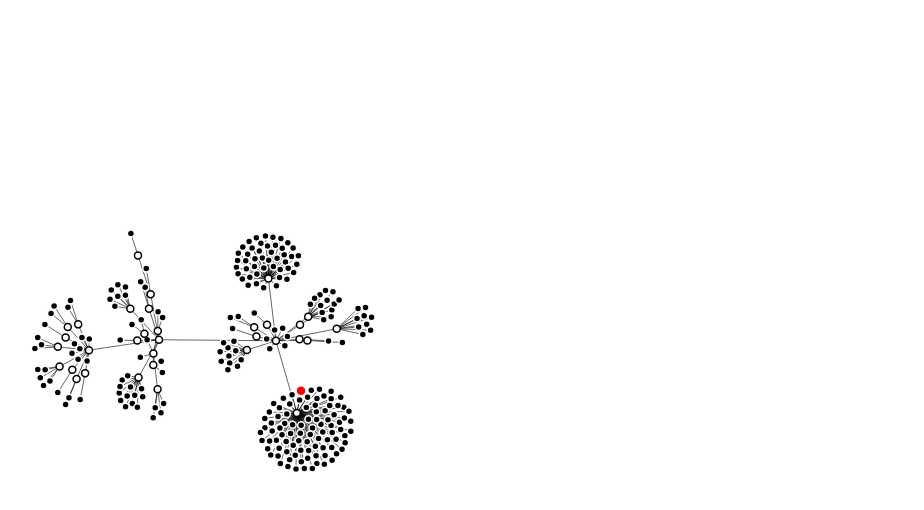
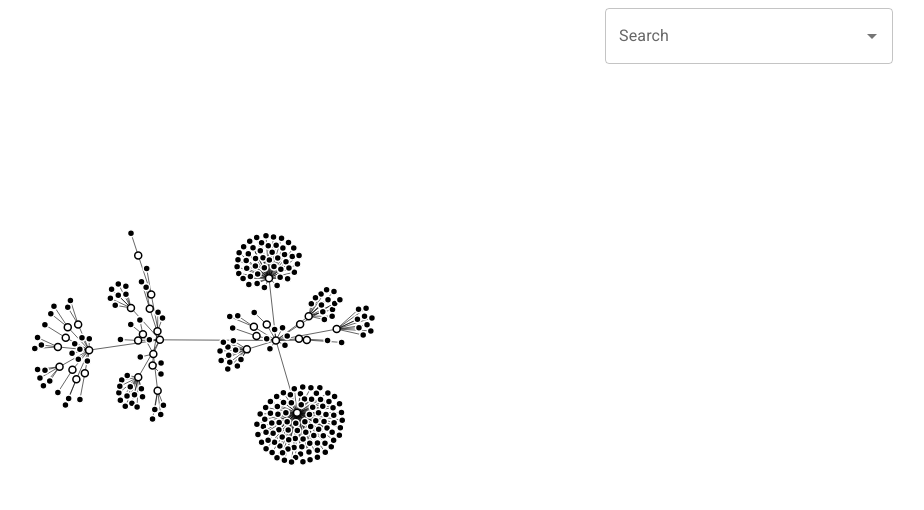
Before and after one commit to UTorontoDataScience/dsi-network, a React (Create React App) app in the folder react/: page / in a window 1280 px wide. Shown: the top 510 px of the page, without its empty margins (323-1247 px from the left). Built offline with nearby package versions, Linux system fonts and the light colour scheme.

Commit message:
rudimentary autocomplete to update force graph

```diff
--- a/react/src/Pages/ChartPage/ChartPage.tsx
+++ b/react/src/Pages/ChartPage/ChartPage.tsx
@@ -1,5 +1,5 @@
-import React, { useEffect, useState } from 'react';
-import { Grid } from '@mui/material';
+import React, { useEffect, useMemo, useState } from 'react';
+import { Autocomplete, Grid, TextField } from '@mui/material';
 import getModel, {
     Campus,
     HydratedLink,
@@ -7,10 +7,12 @@ import getModel, {
     Model,
 } from './../../data/model';
 import { ForceGraph, PackChart } from './../../Visualizations';
+import { SelectedModel } from '../../Visualizations/ForceGraph/ForceGraph';
 
 const ChartPage: React.FC<{}> = () => {
     const [links, setLinks] = useState<HydratedLink[]>();
     const [model, setModel] = useState<Model>();
+    const [selected, setSelected] = useState<SelectedModel[]>([]);
 
     useEffect(() => {
         const _getModel = async () => {
@@ -20,6 +22,26 @@ const ChartPage: React.FC<{}> = () => {
         };
         _getModel();
     }, []);
+
+    const options = useMemo(() => {
+        if (links) {
+            return links
+                .flatMap(l => [
+                    { ...l.child, type: l.childType },
+                    { ...l.parent, type: l.parentType },
+                ])
+                .filter(
+                    (op, i, arr) =>
+                        arr.findIndex(
+                            inner =>
+                                //inner.id === op.id && inner.type === op.type
+                                inner.name === op.name
+                        ) === i && op.name
+                );
+        } else {
+            return [];
+        }
+    }, [links]);
 
     return (
         <Grid container>
@@ -34,10 +56,35 @@ const ChartPage: React.FC<{}> = () => {
                             ) as Campus
                         }
                         rootModelType="campus"
+                        selectedModels={selected}
                     />
                 )}
             </Grid>
-            <Grid item xs={9}></Grid>
+            <Grid item xs={3}>
+                <Autocomplete
+                    isOptionEqualToValue={(option, value) =>
+                        option.name === value.name
+                    }
+                    renderInput={params => (
+                        <TextField {...params} label="Search" />
+                    )}
+                    options={options}
+                    onInputChange={(event, value, reason) =>
+                        setSelected(
+                            options
+                                .filter(option => option.name.startsWith(value))
+                                .map(op => ({ id: op.id, type: op.type }))
+                        )
+                    }
+                    getOptionLabel={option =>
+                        `${option.name}${
+                            (option as any).campus
+                                ? ` ${(option as any).campus}`
+                                : ''
+                        }`
+                    }
+                />
+            </Grid>
         </Grid>
     );
 };
--- a/react/src/Visualizations/ForceGraph/ForceGraph.tsx
+++ b/react/src/Visualizations/ForceGraph/ForceGraph.tsx
@@ -26,7 +26,7 @@ import {
 (window as any).d3Select = select;
 (window as any).d3SelectAll = selectAll;
 
-interface SelectedModel {
+export interface SelectedModel {
     type: EntityType;
     id: number;
 }
@@ -57,13 +57,10 @@ const ForceGraph: React.FC<ForceGraphProps> = ({
     }, [links, rootModel, rootModelType, selectedModels]);
 
     useEffect(() => {
-        setTimeout(() => {
-            const newTree = buildTree(rootModel, rootModelType, 'root', links, [
-                { type: 'person', id: 42 },
-            ]);
-            updateForceGraph(newTree);
-        }, 3000);
-    }, [links, rootModel, rootModelType]);
+        if (tree && chartRendered) {
+            updateForceGraph(tree);
+        }
+    }, [tree]);
 
     useLayoutEffect(() => {
         if (tree && !chartRendered) {
```
